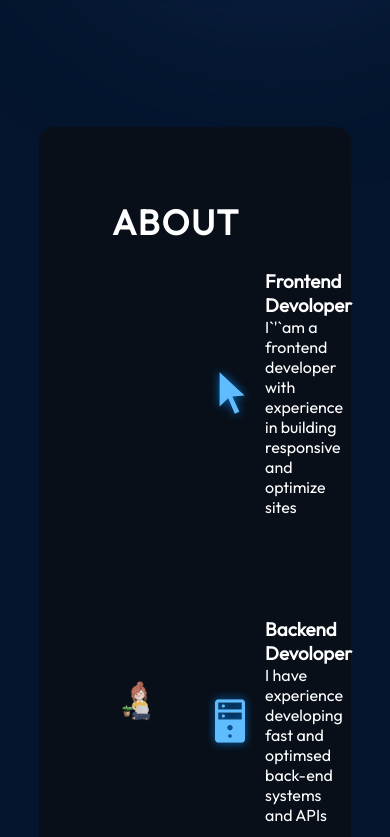
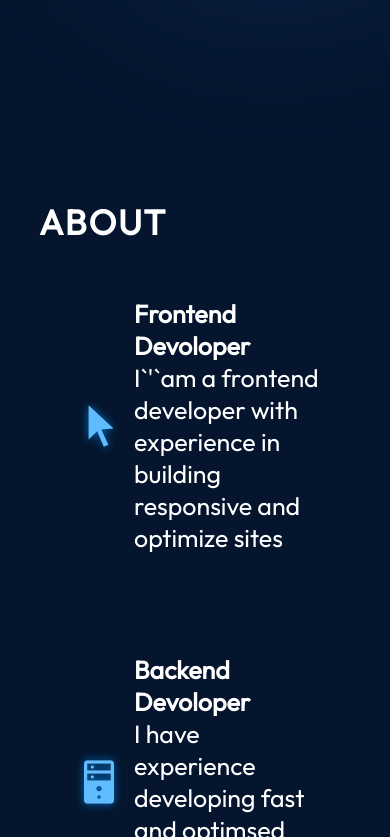
Before and after one commit to LucasFTomazela/react-portfolio, a React (Vite) app: page / in a window 390 px wide. Shown: the part 847-1684 px from the top of the page. Built offline with nearby package versions, Linux system fonts and the light colour scheme.

Commit message:
feat: section-about finish

```diff
--- a/src/components/About/About.jsx
+++ b/src/components/About/About.jsx
@@ -3,7 +3,7 @@
 
 export const About = () => {
     return (
-        <section className={styles.container}>
+        <section className={styles.container} id='about'>
             <h2 className={styles.title}>About</h2>
             <div className={styles.content}>
                 <img src={getImageUrl('about/aboutImage.png')} alt="Me sitting with a laptop" className={styles.aboutImage}/>
--- a/src/components/About/About.module.css
+++ b/src/components/About/About.module.css
@@ -45,4 +45,39 @@
     padding: 25px;
     background-image: linear-gradient(90deg, rgba(165, 215, 232, 0.42) 0%, rgba(255, 255, 255, 0) 100%);
     background-size: 0 100%;
+    background-repeat: no-repeat;
+    transition: 0.4s;
 }
+
+.aboutItem:hover {
+    background-size: 100% 100%;
+}
+
+.aboutItem h3 {
+    font-size: 25px;
+    font-weight: 600;
+}
+
+.aboutItem p {
+    font-size: 25px;
+}
+
+@media screen and (max-width: 830px) {
+    .container {
+        background-color: transparent;
+        padding-left: 0;
+        padding-right: 0;
+    }
+
+    .content {
+        flex-direction: column;
+    }
+
+    .aboutImage {
+        display: none;
+    }
+
+    .aboutItems {
+        margin-top: 29px;
+    }
+}
--- a/src/index.css
+++ b/src/index.css
@@ -4,3 +4,7 @@
   padding: 0;
   font-family: "Outfit", Arial, Arial, Helvetica, sans-serif;
 }
+
+html {
+  scroll-behavior: smooth;
+}
```
